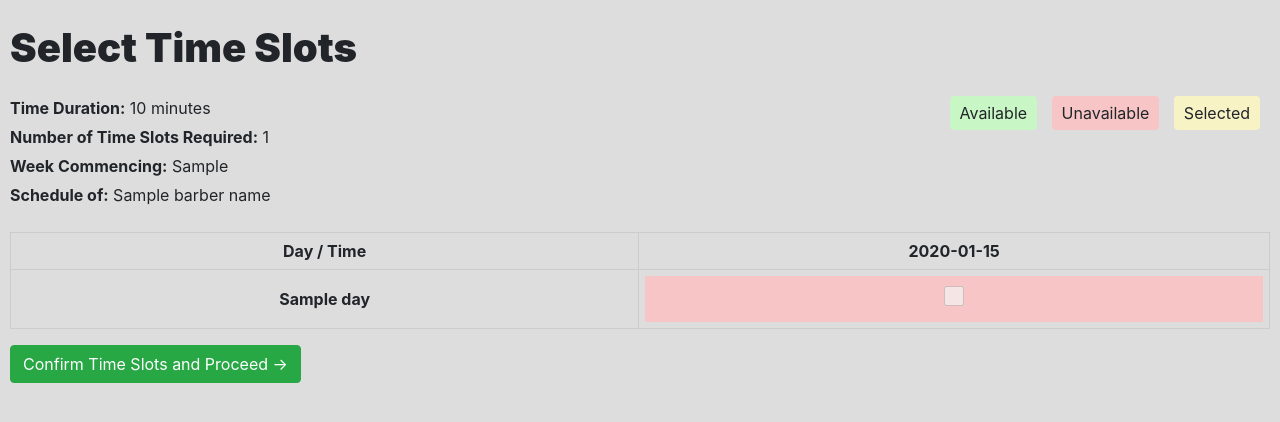
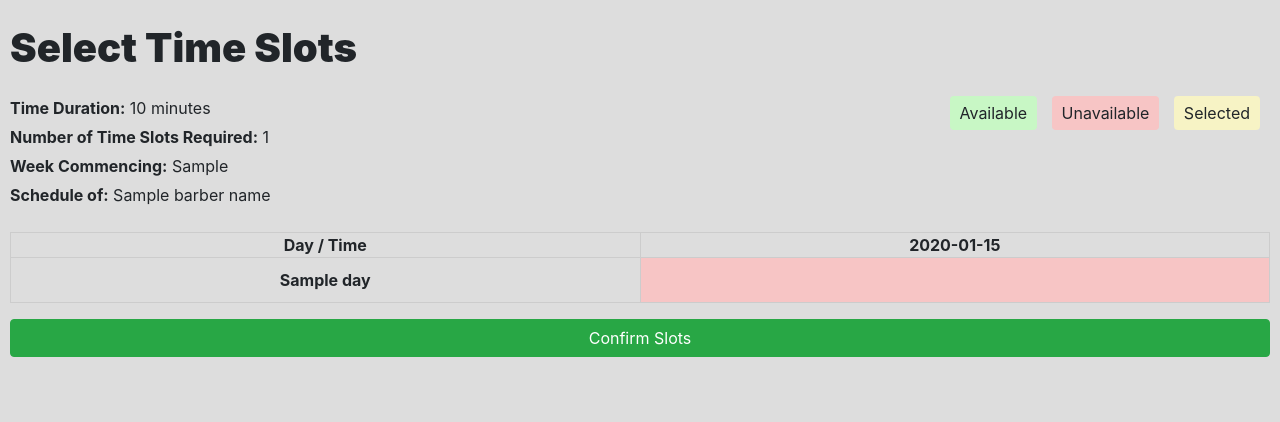
Before and after one commit to AdamPatel157/hairstylists-booking-system, a Flask app: template website/templates/webpages/customer_facing/select_time_slot.html in a window 1280 px wide. Shown: the part 56-478 px from the top of the page. Run offline with Flask 3, Linux system fonts and the light colour scheme; the template is opened without the code that fills it: most values are stand-ins (such as "Sample title", 1, 10 or a date in 2020); parts of the project's set-up code (start-up, migrations or seed data) failed here and were passed over; some libraries are stand-ins or nearby versions.

Commit message:
Created validation for slot selection on select_time_slot page and refined UI.

```diff
--- a/website/templates/webpages/customer_facing/select_time_slot.html
+++ b/website/templates/webpages/customer_facing/select_time_slot.html
@@ -3,7 +3,7 @@
 {% block content %}
 
 <div class="full-width">
-<br>
+    <br>
     <h1 class="mb-4"><strong>Select Time Slots</strong></h1>
 
     <!-- Info row with left and right sections -->
@@ -23,6 +23,7 @@
         </div>
     </div>
 
+    <!-- Main form -->
     <form method="POST">
         <table class="slot-grid">
             <thead>
@@ -36,24 +37,39 @@
             <tbody>
                 {% for day in days %}
                 <tr>
-                    <td><strong>{{ day }}</strong></td>
+                    <td class="day-header"><strong>{{ day }}</strong></td>
                     {% for time in timeIntervals %}
                         {% set slot = slotMap.get((day, time)) %}
-                        <td>
+                        {% set isUnavailable = (not slot or not slot.isAvailable()) %}
+                        {% set isSelected = slot and slot.isSelected() %}
+                        <td class="
+                            {% if isUnavailable %}cell-unavailable{% elif isSelected %}cell-selected{% else %}cell-available{% endif %}
+                        ">
                             {% if slot %}
-                                {% if slot.isAvailable() %}
-                                    <div class="slot-cell available">
-                                        <input type="checkbox" name="selectedSlots" value="{{ slot.getSlotId() }}"
-                                               {% if slot.isSelected() %}checked{% endif %}>
+                                {% if isUnavailable %}
+                                    <!-- Unavailable: red cell, no interactive checkbox -->
+                                    <div class="cell-content">
+                                        <!-- Hidden checkbox to preserve layout focus, but entirely invisible and disabled -->
+                                        <input type="checkbox" disabled class="hidden-checkbox">
                                     </div>
                                 {% else %}
-                                    <div class="slot-cell unavailable">
-                                        <input type="checkbox" disabled>
+                                    <div class="cell-content">
+                                        {% if selectionLocked %}
+                                            <!-- When locked, make invisible and non-interactive -->
+                                            <input type="checkbox" class="hidden-checkbox" disabled>
+                                        {% else %}
+                                            <input type="checkbox"
+                                                   name="selectedSlots"
+                                                   value="{{ slot.getSlotId() }}"
+                                                   class="slot-checkbox"
+                                                   {% if isSelected %}checked{% endif %}>
+                                        {% endif %}
                                     </div>
                                 {% endif %}
                             {% else %}
-                                <div class="slot-cell unavailable">
-                                    <input type="checkbox" disabled>
+                                <!-- No slot object: treat as unavailable -->
+                                <div class="cell-content">
+                                    <input type="checkbox" disabled class="hidden-checkbox">
                                 </div>
                             {% endif %}
                         </td>
@@ -63,17 +79,27 @@
             </tbody>
         </table>
 
+        <div class="slot-actions mt-3">
+            {% if not selectionLocked %}
+                <button type="submit" name="action" value="validate" class="btn btn-success btn-block mt-3">
+                    Confirm Slots
+                </button>
+            {% endif %}
 
-
-        <div class="slot-actions mt-3">
-            <button type="submit" name="action" value="confirm" class="btn btn-success">
-                Confirm Time Slots and Proceed →
-            </button>
+            {% if selectionLocked %}
+                <button type="submit" name="action" value="proceed" class="btn btn-success">
+                    Confirm Changes and Proceed →
+                </button>
+                <button type="submit" name="action" value="reset" class="btn btn-warning ml-2">
+                    Reset Selection
+                </button>
+            {% endif %}
         </div>
     </form>
 </div>
 
 <style>
+
 .full-width {
     margin: 0;
     padding: 0 10px;
@@ -81,7 +107,6 @@
     width: 100% !important;
 }
 
-/* Flex row for info */
 .info-row {
     display: flex;
     justify-content: space-between;
@@ -92,36 +117,47 @@
     margin: 0 0 5px;
 }
 
-/* Slot grid styling */
 .slot-grid {
     border-collapse: collapse;
     width: 100%;
     margin-top: 20px;
+    table-layout: fixed;
 }
 .slot-grid th, .slot-grid td {
     border: 1px solid #ccc;
     text-align: center;
-    padding: 6px;
+    padding: 0; /* let the cell-content define spacing */
     min-width: 60px;
 }
+.day-header {
+    padding: 6px;
+}
 
-/* Slot cells */
-.slot-cell {
-    padding: 10px;
+.cell-available { background-color: #c8f7c5; }
+.cell-unavailable { background-color: #f7c5c5; }
+.cell-selected { background-color: #f7f3c5; }
+
+.cell-content {
+    display: flex;
+    align-items: center;
+    justify-content: center;
+    min-height: 44px; /* visual touch target height */
+    padding: 6px;     /* small breathing room */
 }
-.slot-cell input[type="checkbox"] {
+
+.slot-checkbox {
     width: 20px;
     height: 20px;
 }
 
-/* Colours */
-.slot-cell.available { background-color: #c8f7c5; }
-.slot-cell.unavailable { background-color: #f7c5c5; }
-.slot-cell input[type="checkbox"]:checked {
-    background-color: #f7f3c5;
+.hidden-checkbox {
+    width: 0;
+    height: 0;
+    opacity: 0;
+    pointer-events: none;
+    position: absolute;
 }
 
-/* Legend */
 .slot-key span {
     display: inline-block;
     margin-right: 10px;
```
Also changed, not shown: algorithms/appointment_classes.py (+15 -5 lines), website/views.py (+123 -34 lines).
